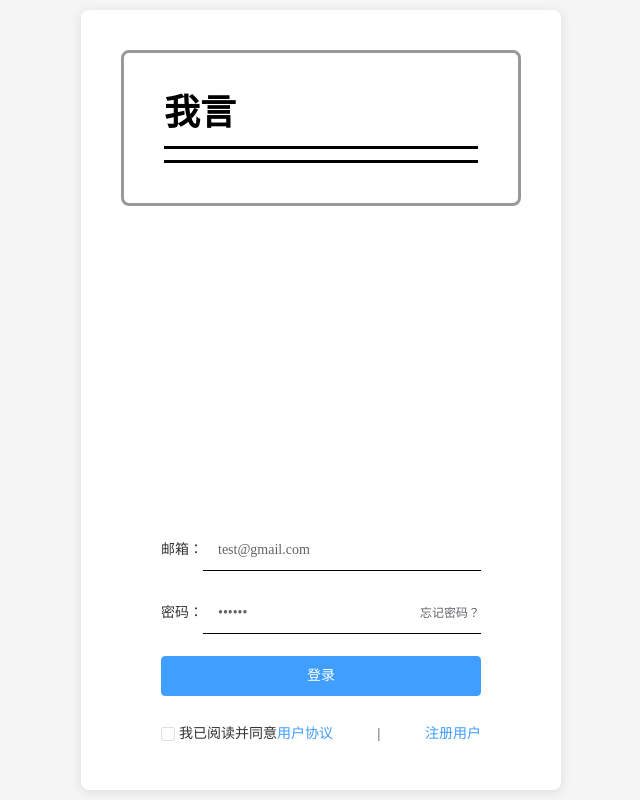
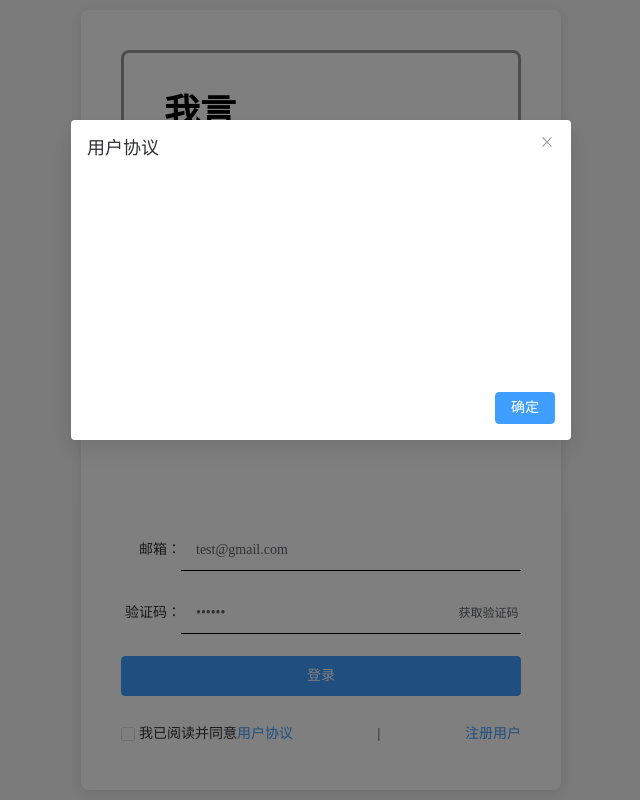
Before and after one commit to shuangxunian/my-note, a Vue app: page /#/login in a window 1280 px wide. Both pictures are taken after a click on the element "用户协议". Shown: the whole page, without its empty margins (319-959 px from the left). Built offline with nearby package versions, Linux system fonts and the light colour scheme; a small style sheet from the web is missing.

Commit message:
feat: 登录页面优化

```diff
--- a/package.json
+++ b/package.json
@@ -1,6 +1,7 @@
 {
   "name": "my-note",
-  "version": "0.0.0",
+  "version": "1.0.0",
+  "author": "Nian Shuangxu",
   "private": true,
   "type": "module",
   "scripts": {
--- a/src/views/login/UserLogin.vue
+++ b/src/views/login/UserLogin.vue
@@ -2,43 +2,74 @@
 import { ref } from 'vue'
 import { ElMessage } from 'element-plus'
 import type { FormInstance, FormRules } from 'element-plus'
-import { User, Lock } from '@element-plus/icons-vue'
 import router from '@/router'
 
 interface LoginForm {
   userMail: string
-  password: string
+  code: string
 }
 
 const loginForm = ref<LoginForm>({
   userMail: 'test@gmail.com',
-  password: '123456',
+  code: '123456',
+})
+const loginFormRef = ref<FormInstance>()
+const signInFormRef = ref<FormInstance>()
+const loading = ref(false)
+const checkedAgree = ref(false)
+const signInDialog = ref(false)
+const userAgreementDialog = ref(false)
+const form = ref({
+  userMail: '',
+  userName: '',
+  code: '',
+  inviter: '',
 })
 
-const loginFormRef = ref<FormInstance>()
-
-const rules = ref<FormRules>({
+const loginInRules = ref<FormRules>({
   userMail: [
     { required: true, message: '请输入邮箱', trigger: 'blur' },
     { type: 'email', message: '请输入正确的邮箱地址', trigger: ['blur', 'change'] },
   ],
-  password: [
-    { required: true, message: '请输入密码', trigger: 'blur' },
-    { min: 6, max: 20, message: '密码长度应在 6 到 20 个字符之间', trigger: 'blur' },
+  code: [
+    { required: true, message: '请输入正确的验证码', trigger: 'blur' },
+    { len: 6, message: '验证码长度不正确', trigger: 'blur' },
+  ],
+})
+const signInRules = ref<FormRules>({
+  userMail: [
+    { required: true, message: '请输入邮箱', trigger: 'blur' },
+    { type: 'email', message: '请输入正确的邮箱地址', trigger: ['blur', 'change'] },
+  ],
+  userName: [
+    { required: true, message: '请输入昵称', trigger: 'blur' },
+    { min: 6, max: 20, message: '昵称长度应在 6 到 20 个字符之间', trigger: 'blur' },
+  ],
+  code: [
+    { required: true, message: '请输入验证码', trigger: 'blur' },
+    { len: 6, message: '验证码长度不正确', trigger: 'blur' },
   ],
 })
 
-const loading = ref(false)
-const checkedAgree = ref(false)
+const signIn = async () => {
+  await signInFormRef.value.validate((valid) => {
+    if (valid) {
+    }
+  })
+}
 
-const handleLogin = async (formEl: FormInstance | undefined) => {
+const getCode = () => {
+  ElMessage.success('验证码已发送至您的邮箱')
+}
+
+const handleLogin = async () => {
   if (!checkedAgree.value) {
     ElMessage.error('请先同意用户协议')
     return
   }
-  if (!formEl) return
+  if (!loginFormRef.value) return
 
-  await formEl.validate((valid) => {
+  await loginFormRef.value.validate((valid) => {
     if (valid) {
       loading.value = true
       // 这里添加实际的登录逻辑，token现在也只是用了用户名
@@ -63,7 +94,13 @@ const handleLogin = async (formEl: FormInstance | undefined) => {
         <div class="title-line"></div>
       </div>
       <div class="form-box">
-        <el-form ref="loginFormRef" :model="loginForm" :rules="rules" label-width="0" size="large">
+        <el-form
+          ref="loginFormRef"
+          :model="loginForm"
+          :rules="loginInRules"
+          label-width="0"
+          size="large"
+        >
           <el-form-item prop="userMail">
             <div class="form-each-box">
               <p class="text">邮箱：</p>
@@ -71,24 +108,18 @@ const handleLogin = async (formEl: FormInstance | undefined) => {
                 <el-input v-model="loginForm.userMail" placeholder="请输入邮箱" />
               </div>
             </div>
-            <!-- <el-input v-model="loginForm.userMail" placeholder="邮箱" :prefix-icon="User" /> -->
           </el-form-item>
-          <el-form-item prop="password">
+          <el-form-item prop="code">
             <div class="form-each-box">
-              <p class="text">密码：</p>
+              <p class="text">验证码：</p>
               <div class="input">
-                <el-input v-model="loginForm.password" type="password" placeholder="请输入密码" />
-                <el-link class="forget" :underline="false">忘记密码？</el-link>
+                <el-input v-model="loginForm.code" type="password" placeholder="请输入密码" />
+                <el-link class="forget" :underline="false" @click="getCode">获取验证码</el-link>
               </div>
             </div>
           </el-form-item>
           <el-form-item>
-            <el-button
-              type="primary"
-              :loading="loading"
-              class="login-button"
-              @click="handleLogin(loginFormRef)"
-            >
+            <el-button type="primary" :loading="loading" class="login-button" @click="handleLogin">
               登录
             </el-button>
           </el-form-item>
@@ -96,15 +127,55 @@ const handleLogin = async (formEl: FormInstance | undefined) => {
         <div class="check-agree">
           <div class="check-agree-user">
             <el-checkbox v-model="checkedAgree"></el-checkbox>
-            <span>我已阅读并同意<span class="user-agreement">用户协议</span></span>
+            <span
+              >我已阅读并同意<span class="user-agreement" @click="userAgreementDialog = true"
+                >用户协议</span
+              ></span
+            >
           </div>
           <span>|</span>
           <div>
-            <span class="user-agreement">注册用户</span>
+            <span class="user-agreement" @click="signInDialog = true">注册用户</span>
           </div>
         </div>
       </div>
     </div>
+
+    <el-dialog v-model="signInDialog" title="用户注册" width="500">
+      <el-form ref="signInFormRef" :rules="signInRules" :model="form" label-width="auto">
+        <el-form-item prop="userMail" label="邮箱">
+          <el-input v-model="form.userMail" />
+        </el-form-item>
+        <el-form-item prop="userName" label="昵称">
+          <el-input v-model="form.userName" />
+        </el-form-item>
+        <el-form-item prop="code" label="验证码">
+          <el-input v-model="form.code" />
+        </el-form-item>
+        <el-form-item prop="inviter" label="邀请人">
+          <el-input v-model="form.inviter" />
+        </el-form-item>
+      </el-form>
+      <template #footer>
+        <div class="dialog-footer">
+          <el-button @click="signInDialog = false">取消</el-button>
+          <el-button type="primary" @click="signIn">注册</el-button>
+        </div>
+      </template>
+    </el-dialog>
+
+    <el-dialog v-model="userAgreementDialog" title="用户协议" width="500">
+      <el-scrollbar class="user-agreement"> </el-scrollbar>
+      <!-- <div class="paragraph">
+          <p class="title"></p>
+          <p class="info"></p>
+        </div> -->
+      <template #footer>
+        <div class="dialog-footer">
+          <el-button type="primary" @click="userAgreementDialog = false">确定</el-button>
+        </div>
+      </template>
+    </el-dialog>
   </div>
 </template>
 
@@ -145,13 +216,18 @@ const handleLogin = async (formEl: FormInstance | undefined) => {
       }
     }
     .form-box {
-      padding: 0 40px;
       padding-top: 20px;
       color: #333;
       .form-each-box {
         display: flex;
         width: 100%;
+        :deep(.el-input__wrapper) {
+          box-shadow: none !important;
+          border-radius: 0;
+        }
         .text {
+          text-align: right;
+          width: 15%;
         }
         .input {
           flex: 1;
@@ -186,10 +262,19 @@ const handleLogin = async (formEl: FormInstance | undefined) => {
       width: 100%;
     }
   }
-}
-:deep(.el-input__wrapper) {
-  box-shadow: none !important;
-  // border-bottom: 1px solid black;
-  border-radius: 0;
+  .user-agreement {
+    height: 200px;
+    overflow: auto;
+    .paragraph {
+      margin-bottom: 20px;
+      .title {
+        font-weight: bold;
+      }
+      .info {
+        font-size: 14px;
+        line-height: 24px;
+      }
+    }
+  }
 }
 </style>
--- a/src/views/main/AllPage.vue
+++ b/src/views/main/AllPage.vue
@@ -221,7 +221,7 @@ onMounted(async () => {
   flex-direction: column;
   .header {
     height: 40px;
-    max-width: 1920px;
+    // max-width: 1920px;
     padding: 10px 12px;
     display: flex;
     align-items: center;
```
Also changed, not shown: 1 other file (tests, documents, lock files or other folders).
